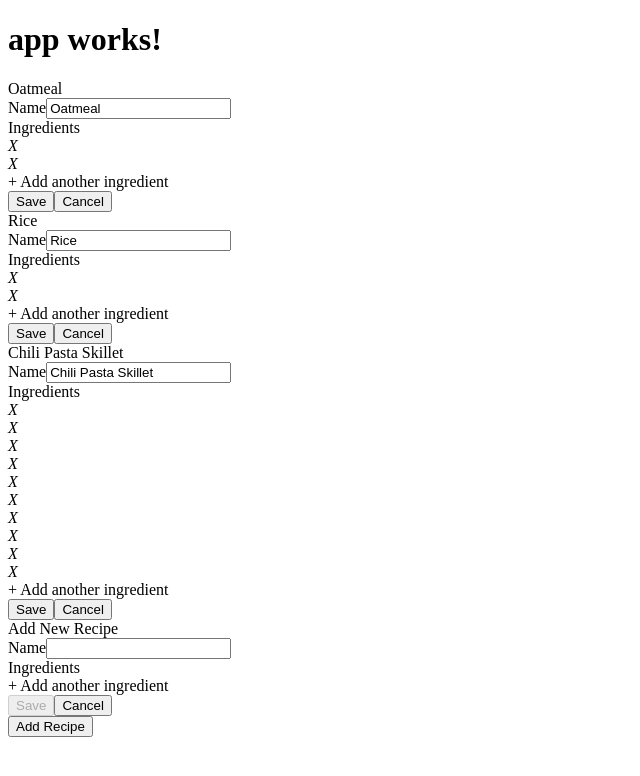
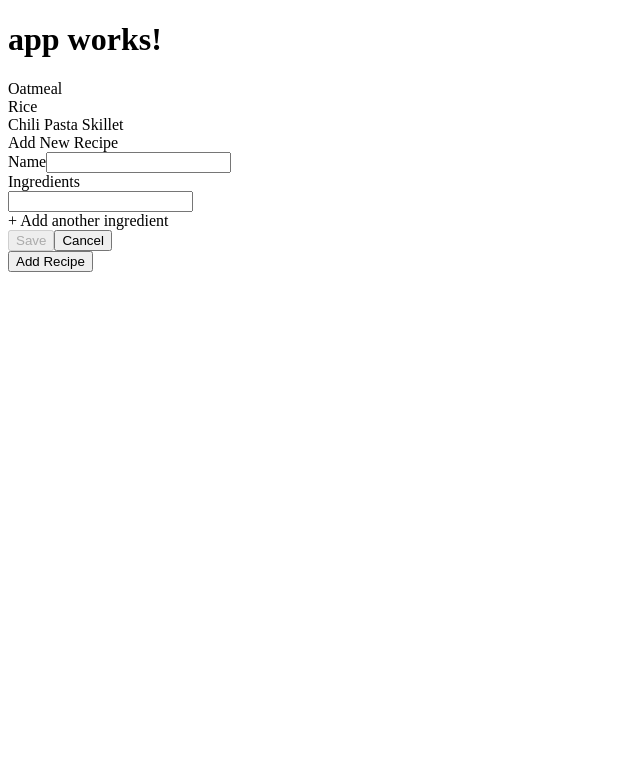
Before and after one commit to jheckjr/recipe-box2, an Angular app: page / in a window 1280 px wide. Both pictures are taken after a click on the button "Add Recipe". Shown: the top 776 px of the page, without its empty margins (0-640 px from the left). Built offline with nearby package versions, Linux system fonts and the light colour scheme.

Commit message:
Fix display errors in edit component and list component

```diff
--- a/src/app/recipe-edit/recipe-edit.component.html
+++ b/src/app/recipe-edit/recipe-edit.component.html
@@ -23,6 +23,9 @@
       <i class="remove"
           *ngIf="formGroup.controls.ingredients.controls.length > 1"
           (click)="removeIngredient(idx)">X</i>
+      <input type="text"
+          class="form-control"
+          [formControl]="formGroup.controls.ingredients.controls[idx]">
     </div>
     <small *ngIf="formGroup.controls.ingredients.invalid && formGroup.controls.ingredients.controls[formGroup.controls.ingredients.length - 1].touched">
         Ingredients cannot be empty.
--- a/src/app/recipe-list/recipe-list.component.html
+++ b/src/app/recipe-list/recipe-list.component.html
@@ -1,8 +1,8 @@
 <div class="list">
   <app-recipe-item *ngFor="let recipe of recipes"
       [recipe]="recipe"
-      selected="recipe === currentRecipe"
-      userEdit="userEditing"
+      [selected]="recipe.name === currentRecipe"
+      [userEdit]="userEditing"
       (buttonClicked)="handleRecipeEvent($event)"
       (toggleSelected)="handleRecipeToggle($event)"></app-recipe-item>
   <div *ngIf="addRecipe"
--- a/src/app/recipe-list/recipe-list.component.ts
+++ b/src/app/recipe-list/recipe-list.component.ts
@@ -18,12 +18,12 @@ export class RecipeListComponent implements OnInit {
 
   constructor() {
     this.recipes = testRecipes;
-    this.currentRecipe = this.recipes[0].name;
-    this.userEditing = false;
-    this.addRecipe = false;
   }
 
   ngOnInit() {
+    this.currentRecipe = null;
+    this.userEditing = false;
+    this.addRecipe = false;
   }
 
   handleRecipeEvent(event: any) {
@@ -52,6 +52,7 @@ export class RecipeListComponent implements OnInit {
   }
 
   handleRecipeToggle(recipeName: string) {
+    console.log(recipeName);
     if (this.currentRecipe === recipeName) {
       this.currentRecipe = null;
     } else {
```
Also changed, not shown: 2 other files (tests, documents, lock files or other folders).
